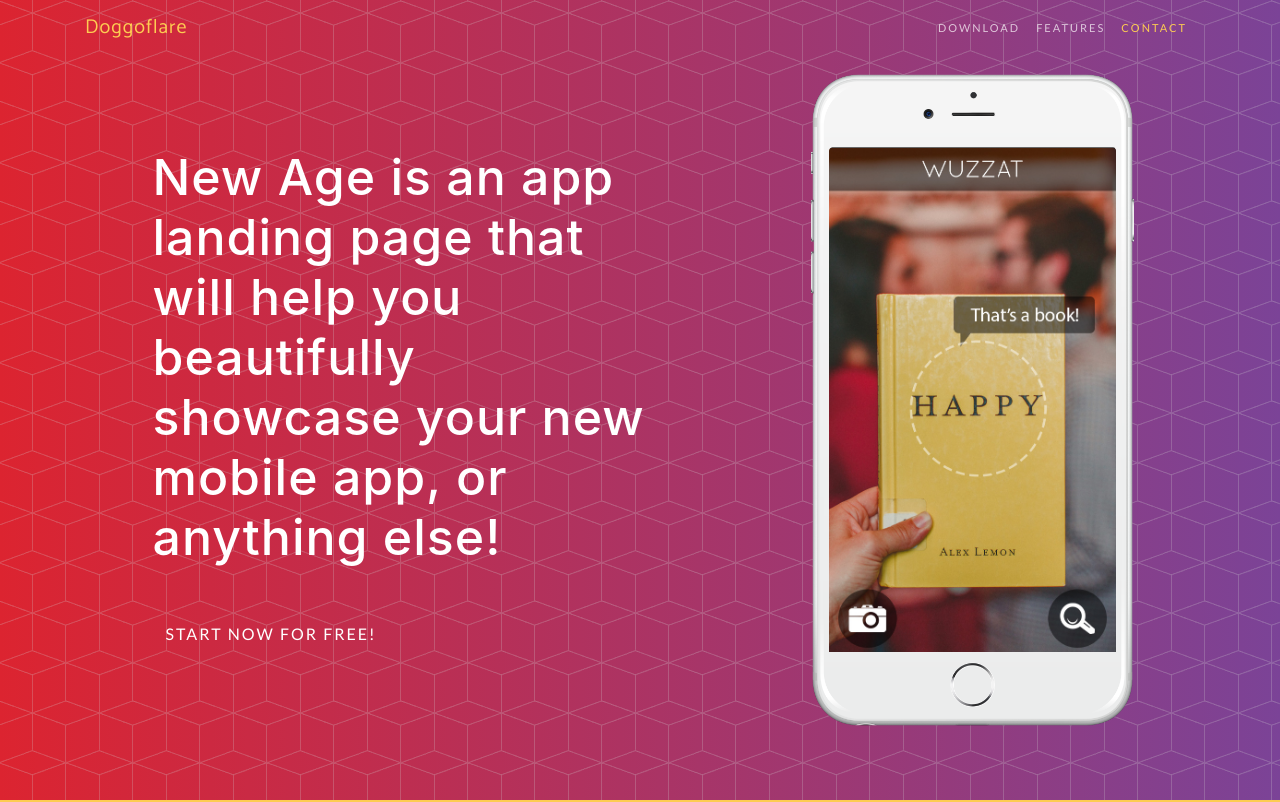
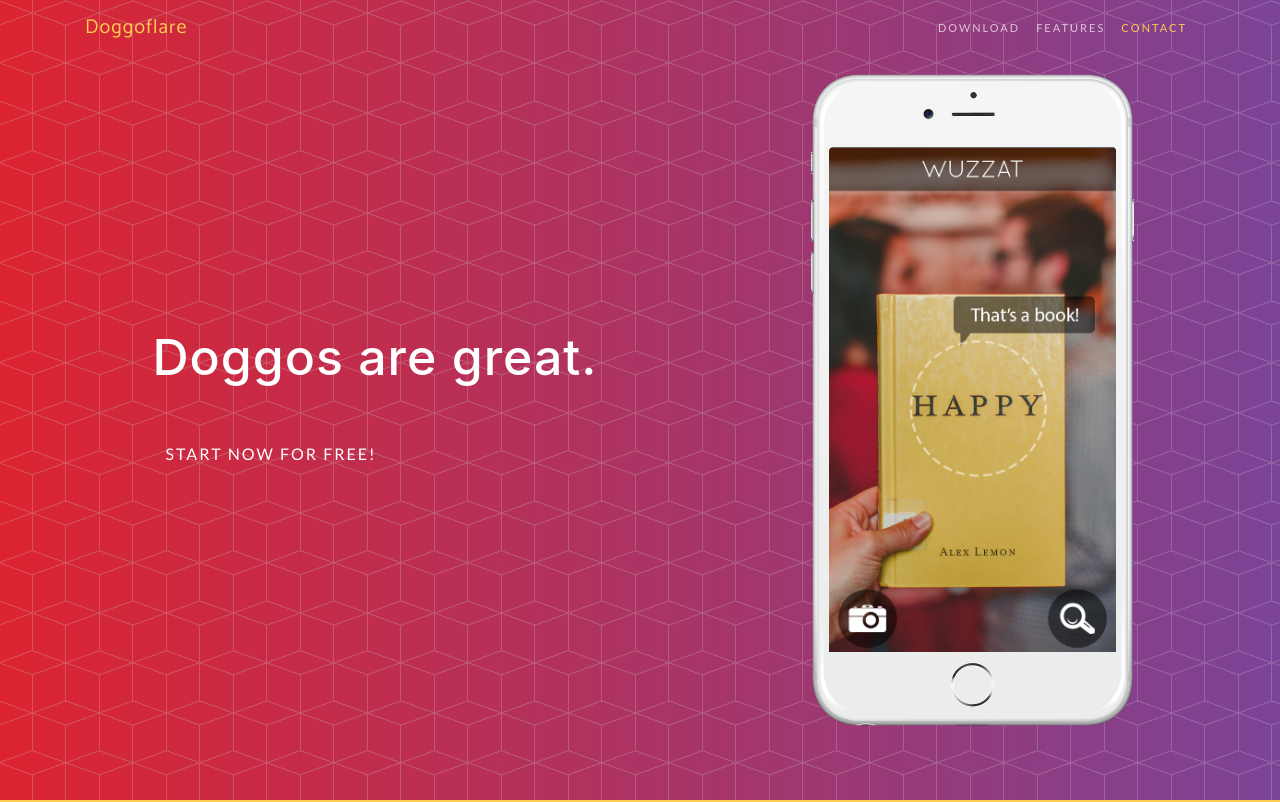
Before and after one commit to brianlam38/cloudflare, a website with bundled scripts: page index.html in a window 1280 px wide. Shown: the top 802 px of the page. Built offline with nearby package versions, Linux system fonts and the light colour scheme; a web font is replaced by a local one.

Commit message:
updating text

```diff
--- a/index.html
+++ b/index.html
@@ -59,7 +59,7 @@
         <div class="row h-100">
           <div class="col-lg-7 my-auto">
             <div class="header-content mx-auto">
-              <h1 class="mb-5">New Age is an app landing page that will help you beautifully showcase your new mobile app, or anything else!</h1>
+              <h1 class="mb-5">Doggos are great.</h1>
               <a href="#download" class="btn btn-outline btn-xl js-scroll-trigger">Start Now for Free!</a>
             </div>
           </div>
```
